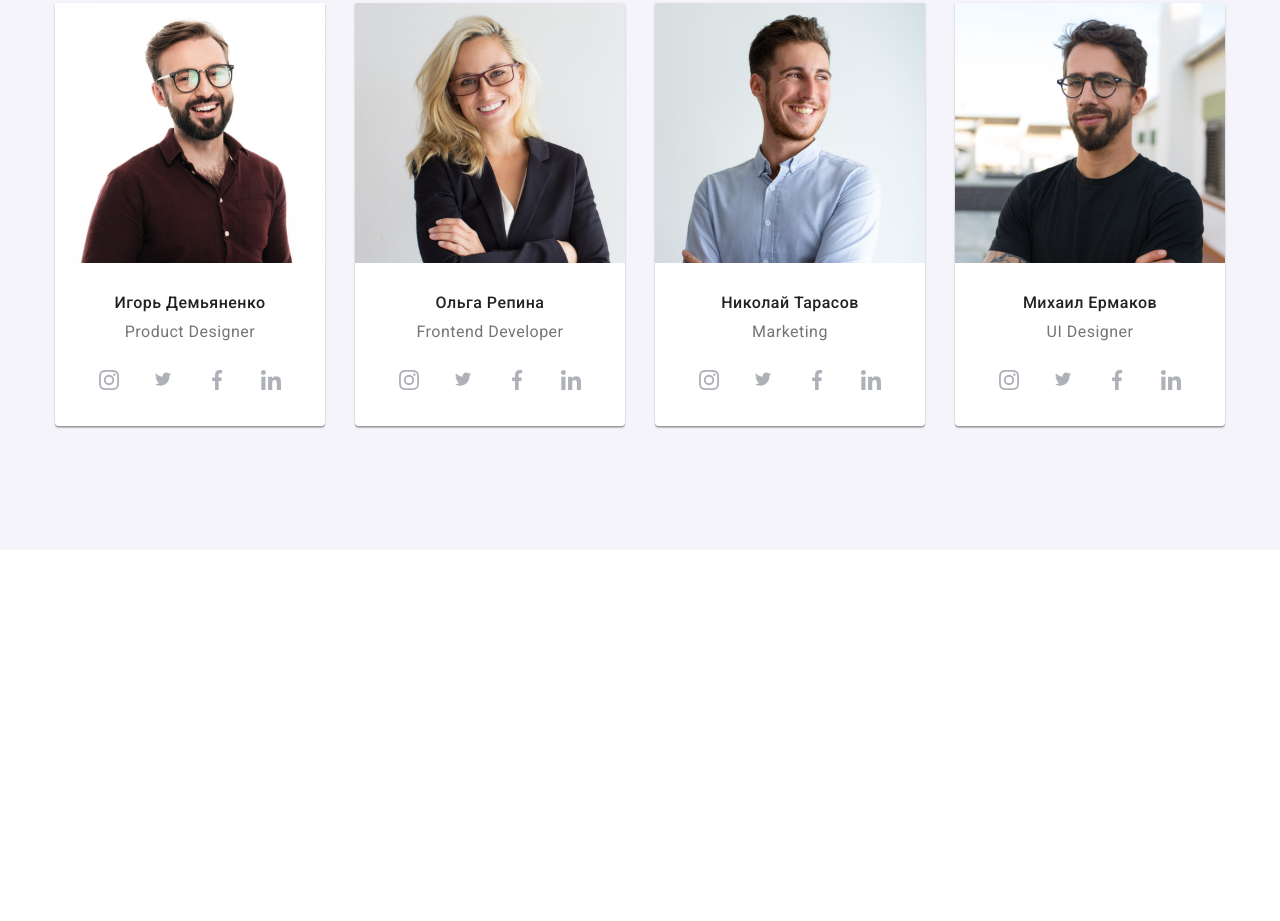
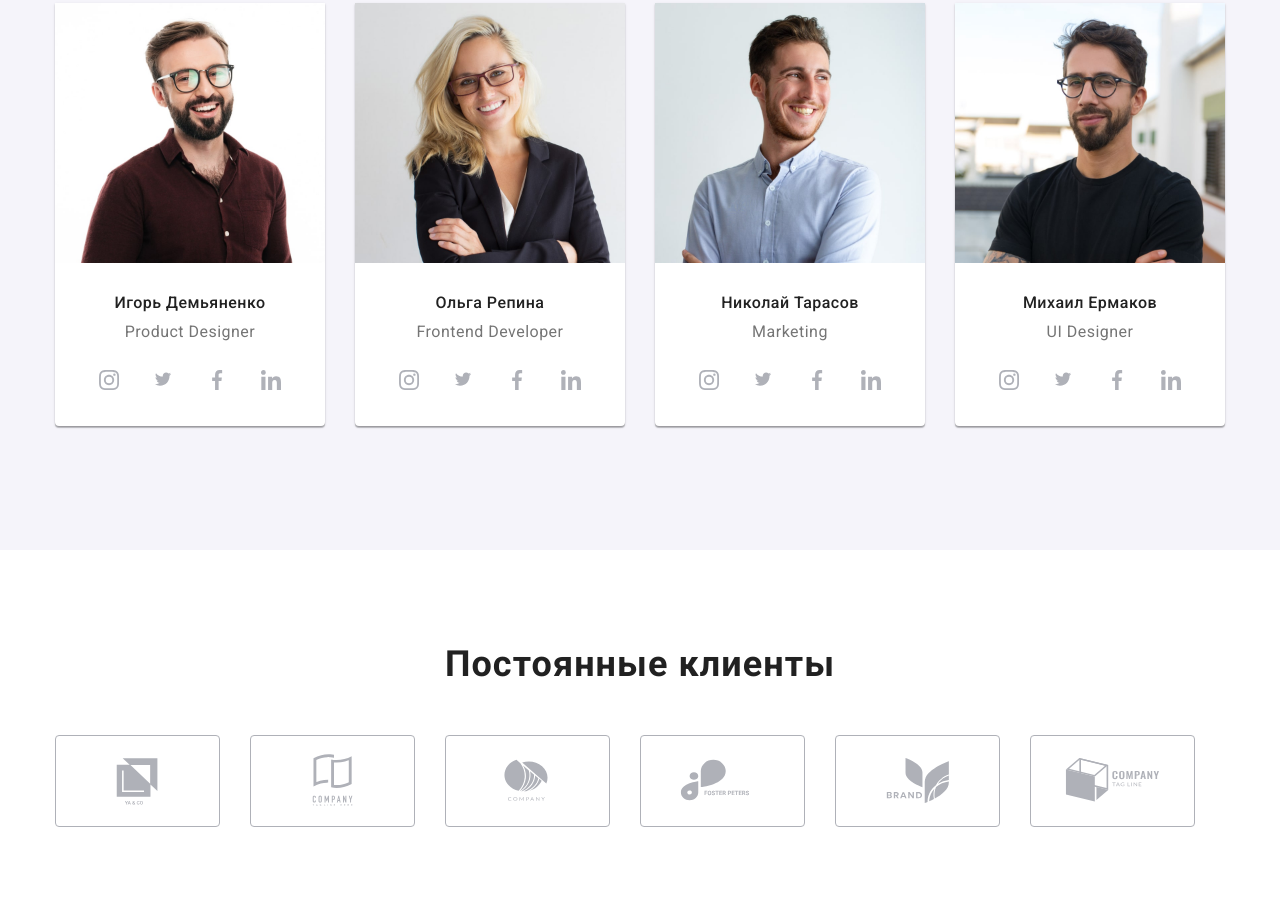
Before and after one commit to tertnf/goit-markup-hw-08, a plain HTML site: page index.html in a window 1280 px wide. Shown: the part 1255-2176 px from the top of the page. Before the commit the page ends 1805 px from the top, so only its background shows below. Drawn offline with nearby package versions, Linux system fonts and the light colour scheme.

Commit message:
clients section done
clients section done

```diff
--- a/index.html
+++ b/index.html
@@ -286,7 +286,7 @@
             </ul>
         </div>
         </section>
-        <!-- <section class="clients-section section">
+        <section class="clients-section section">
             <div class="container">
                 <h2 class="clients-section__clients-title">Постоянные клиенты</h2>
                 <ul class="clients-list list">
@@ -322,7 +322,7 @@
                     </li>
                 </ul>
             </div>
-        </section> -->
+        </section>
         </main>
     <!--<footer class="page-footer">
         <div class="container">
--- a/sass/components/_clients-section.scss
+++ b/sass/components/_clients-section.scss
@@ -1,26 +1,29 @@
 .clients-section__clients-title {
-  // margin-bottom: 50px;
+  margin-bottom: 30px;
   text-align: center;
   font-size: 28px;
   line-height: 1.18;
+  @media screen and (min-width: 768px) {
+    margin-bottom: 50px;
+  }
 }
 .clients-list {
-  // display: flex;
-  // flex-wrap: wrap;
-  // margin-right: -30px;
-  // margin-bottom: -30px;
+  display: flex;
+  flex-wrap: wrap;
+  margin-right: -30px;
+  margin-bottom: -30px;
 
   @media (min-width: 1200px) {
-    // flex-wrap: nowrap;
-    // margin-left: auto;
-    // margin-right: auto;
-    // padding: 0;
+    flex-wrap: nowrap;
+    margin-left: auto;
+    margin-right: auto;
+    padding: 0;
   }
 }
 .clients-list__clients-item {
-  // flex-basis: calc(100% / 2 - 30px);
+  flex-basis: calc(100% / 2 - 30px);
   &:nth-child(2n + 1) {
-    // margin-right: 30px;
+    margin-right: 30px;
   }
   margin-bottom: 30px;
   /*margin-right: 30px;*/
@@ -28,8 +31,8 @@
     margin-right: 30px;
   }*/
   @media (min-width: 768px) {
-    // flex-basis: calc(100% / 3 - 30px);
-    // margin-right: 30px;
+    flex-basis: calc(100% / 3 - 30px);
+    margin-right: 30px;
   }
   @media (min-width: 1200px) {
     /*max-width: 270px;*/
@@ -45,9 +48,9 @@
   height: 92px;
   border: 1px solid $fourth-background-color;
   border-radius: 4px;
-  // display: flex;
-  // justify-content: center;
-  // align-items: center;
+  display: flex;
+  justify-content: center;
+  align-items: center;
   color: $fourth-background-color;
   &:hover,
   &:focus {
```
Also changed, not shown: css/main.css, css/main.min.css, 2 other files.
